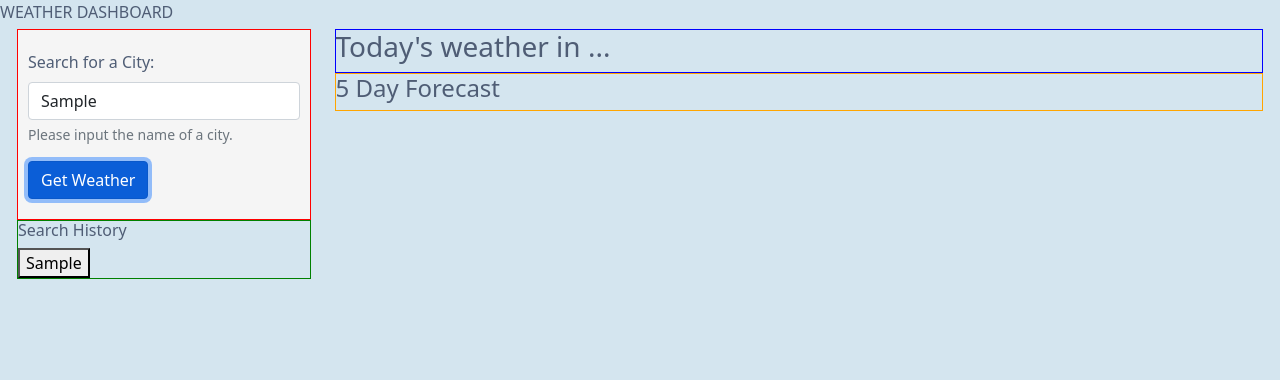
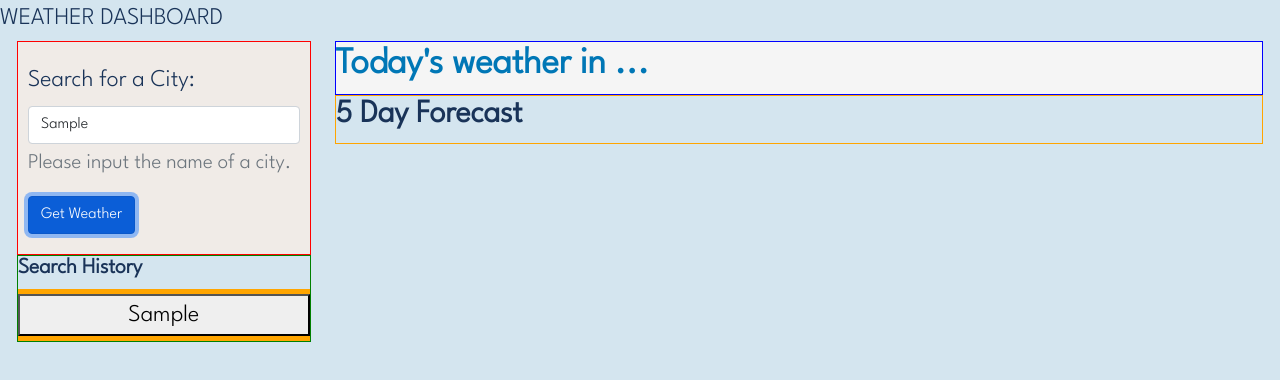
Before and after one commit to AtlantaBlack/HW06_Weather_Dashboard, a plain HTML site: page index.html in a window 1280 px wide. Both pictures are taken after typing "Sample" into the empty fields and a click on the button "Get Weather". Drawn offline with nearby package versions, Linux system fonts and the light colour scheme; no server answers; a web font is replaced by a local one.

Commit message:
functionality added for saving to/retrieving from local storage; buttons working

```diff
--- a/assets/css/style.css
+++ b/assets/css/style.css
@@ -8,7 +8,7 @@
     --solid-blue: #0077b6;
 
     --grey-blue: #4f5d75;
-    --deep-blue: #031d44;
+    --deep-blue: #193358;
 }
 
 *,
@@ -19,7 +19,37 @@
 
 body {
     background-color: var(--pale-sky);
-    color: var(--grey-blue);
+    color: var(--deep-blue);
+    font-family: 'League Spartan', sans-serif;
+    font-size: 24px;
+}
+
+h1, h2, h3, h4, h5, h6 {
+    font-weight: 600;
+}
+
+h1 {
+    font-size: 3rem;
+}
+
+h2 {
+    font-size: 2.6rem;
+}
+
+h3 {
+    font-size: 2.3rem;
+}
+
+h4 {
+    font-size: 2rem;
+}
+
+h5 {
+    font-size: 1.6rem;
+}
+
+h6 {
+    font-size: 1.35rem;
 }
 
 .content-left {
@@ -39,14 +69,17 @@ body {
     padding: 5px;
 }
 
+.custom-btn:hover {
+    background-color: var(--grey-blue);
+    border: 1px solid var(--grey-blue);
+}
+
 form {
-    background-color: var(--off-white);
+    background-color: var(--stone);
     padding: 20px 10px;
 }
 
-label {
 
-}
 
 
 #future-forecast-icon {
@@ -68,9 +101,22 @@ label {
     /* background-color: rgb(203, 216, 203); */
 }
 
+#previous-searches {
+    background-color: orange;
+}
+
+#previous-searches button {
+    min-width: 100%;
+    margin: 5px 0;
+}
+
 #weather-display-container {
     border: 1px solid blue;
-    /* background-color: rgb(224, 224, 255); */
+    background-color: var(--off-white);
+}
+
+#weather-display-container h3 {
+    color: var(--solid-blue);
 }
 
 #forecast-display-container{
--- a/assets/js/script.js
+++ b/assets/js/script.js
@@ -1,5 +1,7 @@
 // authentication key for Open Weather API
 var weatherAPIkey = "70ae3d7cda7e676a90d911c1ff2798ed";
+
+
 
 var cityDisplayArea = document.querySelector("#city-name-display");
 var previousSearchesArea = document.querySelector("#previous-searches");
@@ -15,7 +17,7 @@ var submitButton = document.querySelector("#get-weather-button");
 function submitUserInput(event) {
     event.preventDefault();
 
-    var cityInput = document.querySelector("#city-name");
+    var cityInput = document.getElementById("city-name");
     cityInput = cityInput.value.trim();
 
     if (!cityInput) {
@@ -67,29 +69,65 @@ function displayCityName(cityName, countryCode) {
     cityDisplayArea.textContent = cityName + ", " + countryCode;
 }
 
-// save the city name
-function saveAndDisplaySearch(cityname) {
-    //save to local storage
-    let savedCity = cityname;
-    localStorage.setItem(savedCity, savedCity);
+function saveAndDisplaySearch(cityInput) {
+    // set an object to be used for storing user input data
+    var savedCity = {
+        chosenCity: cityInput
+    }
 
-    // add search to DOM
-    let searchedCity = document.createElement("button");
-    searchedCity.setAttribute("class", "search-history-button");
-    searchedCity.textContent = savedCity;
-    searchedCity.value = savedCity;
+    // first retrieve results from local storage
+    let savedCities = JSON.parse(localStorage.getItem("searchHistory"));
+    // if no saved cities then start with an empty search array
+    if (savedCities === null) {
+        savedCities = [];
+    }
+    // add user input into the array for all saved searches
+    savedCities.push(savedCity);
+    // save to local storage
+    localStorage.setItem("searchHistory", JSON.stringify(savedCities));
 
-    // make a button
-    previousSearchesArea.appendChild(searchedCity);
+    // make some buttons for the user input
+    let searchedCityButton = document.createElement("button");
+    searchedCityButton.setAttribute("class", "search-history-button");
+    searchedCityButton.textContent = savedCity.chosenCity;
+    searchedCityButton.value = savedCity.chosenCity;
 
-    previousSearchesArea.addEventListener("click", function(event) {
-        if (event.target.className === "search-history-button") {
-            event.stopPropagation;
+    // add the button
+    previousSearchesArea.appendChild(searchedCityButton);
 
-            searchedCity = event.target.value;
+    // when the button is clicked, use the value of the clicked button (city name) to fetch the weather data
+    searchedCityButton.addEventListener("click", function(event) {
+        let searchedCity = event.target.value;
+        geocodeTheCity(searchedCity);
+    })
+
+}
+
+// retrieving from local storage
+function loadSearchHistory() {
+    // grab the data out of local storage
+    var data = JSON.parse(localStorage.getItem("searchHistory"));
+    console.log(data);
+    // if there's no data then end the function
+    if (!data) {
+        return;
+    }
+    // loop through the returned array and create buttons for each item in there
+    for (i = 0; i < data.length; i++) {
+        var dataButton = document.createElement("button");
+        dataButton.setAttribute("class", "search-history-buttons");
+        // text content and value will be the city the user chose
+        dataButton.textContent = data[i].chosenCity;
+        dataButton.value = data[i].chosenCity;
+        // add button to search history
+        previousSearchesArea.appendChild(dataButton);
+        // add event listener to button
+        dataButton.addEventListener("click", function(event) {
+            let searchedCity = event.target.value;
+            console.log(searchedCity);
             geocodeTheCity(searchedCity);
-        }
-    });
+        })
+    }
 }
 
 // grab weather data from the city at specified latitude/longitude
@@ -166,7 +204,6 @@ function convertTimestamp(timestamp) {
     // date = dayName + " " + day + "/" + month + "/" + year;
     // and comment out the following line:
     date = dayName + " " + day + " " + monthName + " " + year;
-
     return date;
 }
 
@@ -210,7 +247,7 @@ function displayTheWeather(icon, desc, temp, uv, humidity, wind) {
     // create element for current temp and append to display
     var columnTwo = document.createElement("div");
     columnTwo.classList = "col-6";
-    columnTwo.textContent = "Current temp: " + round(temp, 1) + " °C";
+    columnTwo.textContent = "Current temp: " + round(temp, 1) + "°C";
     rowTwo.appendChild(columnTwo);
 
     // create element for humidity and append to display
@@ -250,7 +287,7 @@ function displayTheWeather(icon, desc, temp, uv, humidity, wind) {
     // create element for wind speed and append to display
     var columnFive = document.createElement("div");
     columnFive.classList = "col-6";
-    columnFive.textContent = "Wind speed: " + wind + " m/s";
+    columnFive.textContent = "Wind speed: " + wind + "m/s";
     rowThree.appendChild(columnFive);
 
     weatherDisplayArea.appendChild(rowThree);
@@ -293,9 +330,9 @@ function displayForecast(daily) {
         // make an array for each day that shows
         var futureDetails = [
             capitaliseFirstLetter(futureWeatherDesc),
-            "Max Temp: " + round(futureTemp, 1) + " °C",
+            "Max Temp: " + round(futureTemp, 1) + "°C",
             "Humidity: " + futureHumidity + "%",
-            "Wind: " + futureWind + " m/s"
+            "Wind: " + futureWind + "m/s"
         ]
 
         var futureIcon = document.createElement("img");
@@ -319,7 +356,10 @@ function displayForecast(daily) {
 
 }
 
+function init() {
+    loadSearchHistory();
+}
 
 submitButton.addEventListener("click", submitUserInput);
 
-// init();
+init();
--- a/index.html
+++ b/index.html
@@ -6,6 +6,10 @@
     <meta name="viewport" content="width=device-width, initial-scale=1.0">
     <!-- bootstrap -->
     <link href="https://cdn.jsdelivr.net/npm/bootstrap@5.1.3/dist/css/bootstrap.min.css" rel="stylesheet" integrity="sha384-1BmE4kWBq78iYhFldvKuhfTAU6auU8tT94WrHftjDbrCEXSU1oBoqyl2QvZ6jIW3" crossorigin="anonymous">
+    <!-- google fonts -->
+    <link rel="preconnect" href="https://fonts.googleapis.com">
+    <link rel="preconnect" href="https://fonts.gstatic.com" crossorigin>
+    <link href="https://fonts.googleapis.com/css2?family=League+Spartan:wght@300&family=Montserrat:wght@200&family=Playfair+Display:ital,wght@1,500;1,600&display=swap" rel="stylesheet">
     <!-- custom css -->
     <link rel="stylesheet" href="./assets/css/style.css" />
     <title>Weather Dashboard</title>
@@ -32,7 +36,7 @@
                             <div id="cityHelp" class="form-text">Please input the name of a city.</div>
                         </div>
 
-                        <button id="get-weather-button" type="submit" class="btn btn-primary">
+                        <button id="get-weather-button" type="submit" class="btn btn-primary custom-btn">
                             Get Weather
                         </button>
                     </form>
@@ -40,8 +44,10 @@
                     <div id="previous-searches-container">
                         <h6>Search History</h6>
 
-                        <div id="previous-searches">
+
+                        <div id="previous-searches" class="container-fluid g-0 flex-column-reverse">
                         <!-- previous searches  -->
+
                         </div>
                     </div>
                 </div>
```
